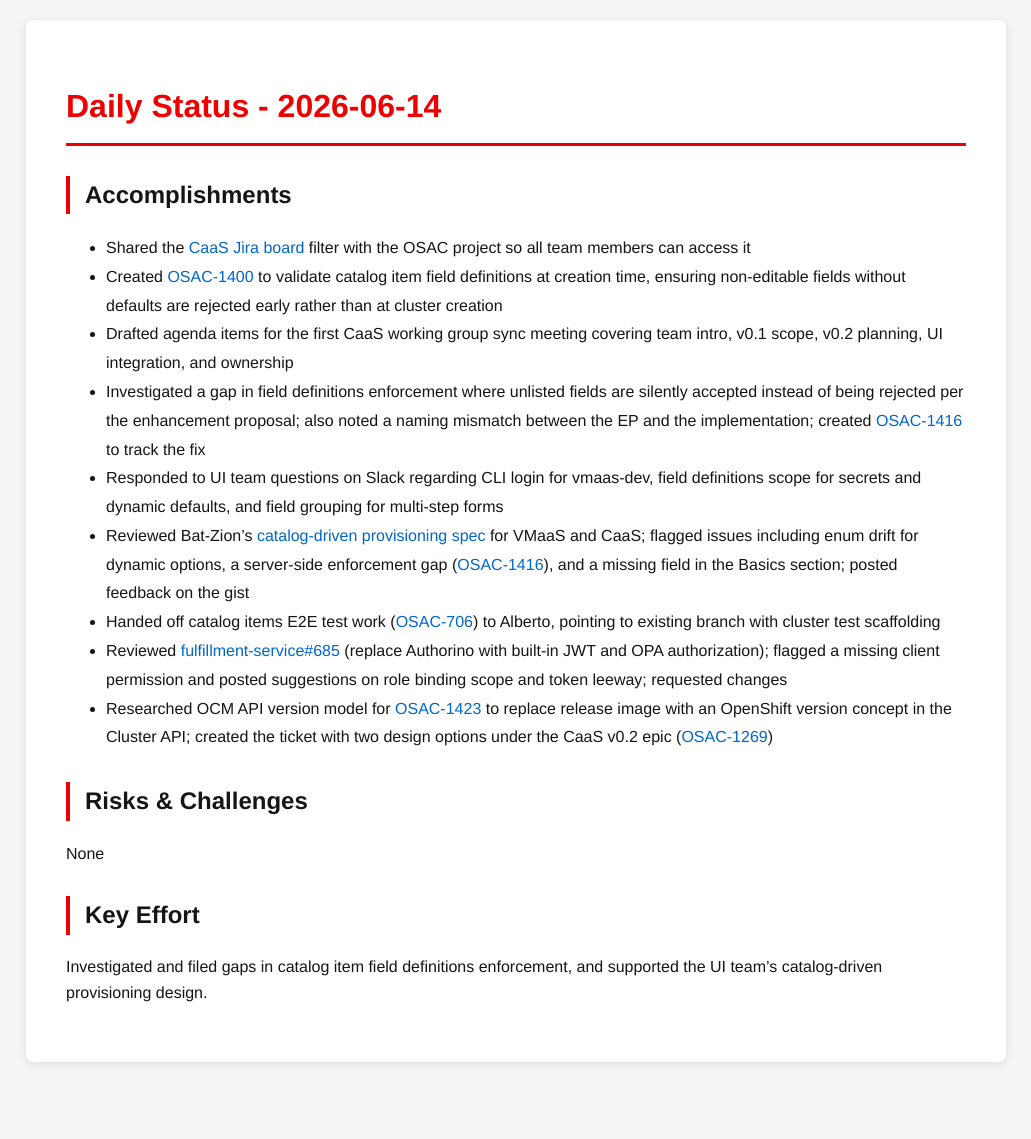
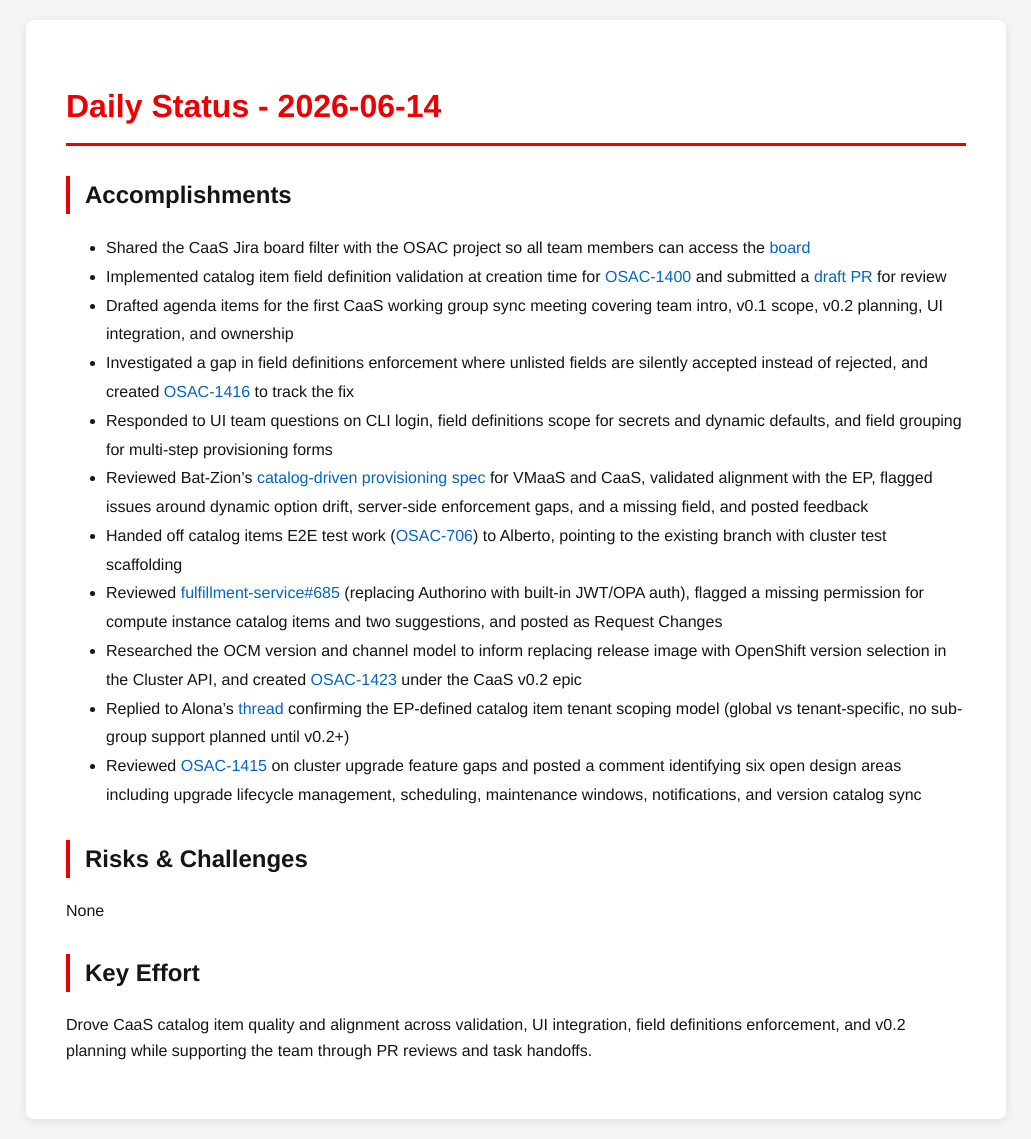
Before and after one commit to tzvatot/daily-status, a Jekyll site: the page built from 2026-06-14.md, in a window 1280 px wide. Shown: the whole page, without its empty margins (124-1155 px from the left). Built offline with Jekyll 4.4.1, drawn with Linux system fonts in a browser that asks for light colours; before the commit the page ends 1082 px from its top, so only the background shows below that.

Commit message:
Daily status update - 2026-06-14

```diff
--- a/2026-06-14.md
+++ b/2026-06-14.md
@@ -7,18 +7,20 @@
 # Daily Status - 2026-06-14
 
 ## Accomplishments
-- Shared the [CaaS Jira board](https://redhat.atlassian.net/jira/software/c/projects/OSAC/boards/12411) filter with the OSAC project so all team members can access it
-- Created [OSAC-1400](https://redhat.atlassian.net/browse/OSAC-1400) to validate catalog item field definitions at creation time, ensuring non-editable fields without defaults are rejected early rather than at cluster creation
+- Shared the CaaS Jira board filter with the OSAC project so all team members can access the [board](https://redhat.atlassian.net/jira/software/c/projects/OSAC/boards/12411)
+- Implemented catalog item field definition validation at creation time for [OSAC-1400](https://redhat.atlassian.net/browse/OSAC-1400) and submitted a [draft PR](https://github.com/osac-project/fulfillment-service/pull/691) for review
 - Drafted agenda items for the first CaaS working group sync meeting covering team intro, v0.1 scope, v0.2 planning, UI integration, and ownership
-- Investigated a gap in field definitions enforcement where unlisted fields are silently accepted instead of being rejected per the enhancement proposal; also noted a naming mismatch between the EP and the implementation; created [OSAC-1416](https://redhat.atlassian.net/browse/OSAC-1416) to track the fix
-- Responded to UI team questions on Slack regarding CLI login for vmaas-dev, field definitions scope for secrets and dynamic defaults, and field grouping for multi-step forms
-- Reviewed Bat-Zion's [catalog-driven provisioning spec](https://gist.github.com/batzionb/d6bb05faf56a1d8e9bf7ee194aa1356f) for VMaaS and CaaS; flagged issues including enum drift for dynamic options, a server-side enforcement gap ([OSAC-1416](https://redhat.atlassian.net/browse/OSAC-1416)), and a missing field in the Basics section; posted feedback on the gist
-- Handed off catalog items E2E test work ([OSAC-706](https://redhat.atlassian.net/browse/OSAC-706)) to Alberto, pointing to existing branch with cluster test scaffolding
-- Reviewed [fulfillment-service#685](https://github.com/osac-project/fulfillment-service/pull/685) (replace Authorino with built-in JWT and OPA authorization); flagged a missing client permission and posted suggestions on role binding scope and token leeway; requested changes
-- Researched OCM API version model for [OSAC-1423](https://redhat.atlassian.net/browse/OSAC-1423) to replace release image with an OpenShift version concept in the Cluster API; created the ticket with two design options under the CaaS v0.2 epic ([OSAC-1269](https://redhat.atlassian.net/browse/OSAC-1269))
+- Investigated a gap in field definitions enforcement where unlisted fields are silently accepted instead of rejected, and created [OSAC-1416](https://redhat.atlassian.net/browse/OSAC-1416) to track the fix
+- Responded to UI team questions on CLI login, field definitions scope for secrets and dynamic defaults, and field grouping for multi-step provisioning forms
+- Reviewed Bat-Zion's [catalog-driven provisioning spec](https://gist.github.com/batzionb/d6bb05faf56a1d8e9bf7ee194aa1356f) for VMaaS and CaaS, validated alignment with the EP, flagged issues around dynamic option drift, server-side enforcement gaps, and a missing field, and posted feedback
+- Handed off catalog items E2E test work ([OSAC-706](https://redhat.atlassian.net/browse/OSAC-706)) to Alberto, pointing to the existing branch with cluster test scaffolding
+- Reviewed [fulfillment-service#685](https://github.com/osac-project/fulfillment-service/pull/685) (replacing Authorino with built-in JWT/OPA auth), flagged a missing permission for compute instance catalog items and two suggestions, and posted as Request Changes
+- Researched the OCM version and channel model to inform replacing release image with OpenShift version selection in the Cluster API, and created [OSAC-1423](https://redhat.atlassian.net/browse/OSAC-1423) under the CaaS v0.2 epic
+- Replied to Alona's [thread](https://redhat-internal.slack.com/archives/C0B8GS1E8BS/p1781434297571249) confirming the EP-defined catalog item tenant scoping model (global vs tenant-specific, no sub-group support planned until v0.2+)
+- Reviewed [OSAC-1415](https://redhat.atlassian.net/browse/OSAC-1415) on cluster upgrade feature gaps and posted a comment identifying six open design areas including upgrade lifecycle management, scheduling, maintenance windows, notifications, and version catalog sync
 
 ## Risks & Challenges
 None
 
 ## Key Effort
-Investigated and filed gaps in catalog item field definitions enforcement, and supported the UI team's catalog-driven provisioning design.
+Drove CaaS catalog item quality and alignment across validation, UI integration, field definitions enforcement, and v0.2 planning while supporting the team through PR reviews and task handoffs.
```
